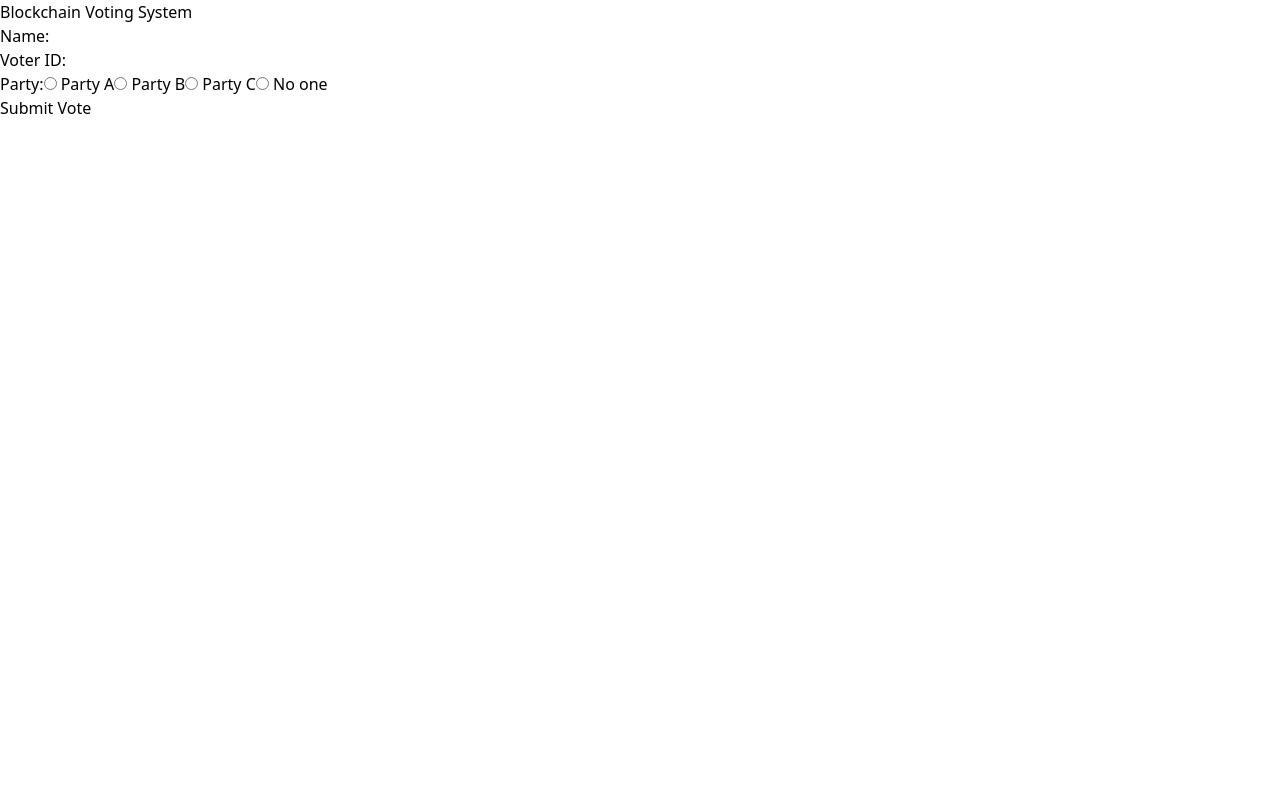
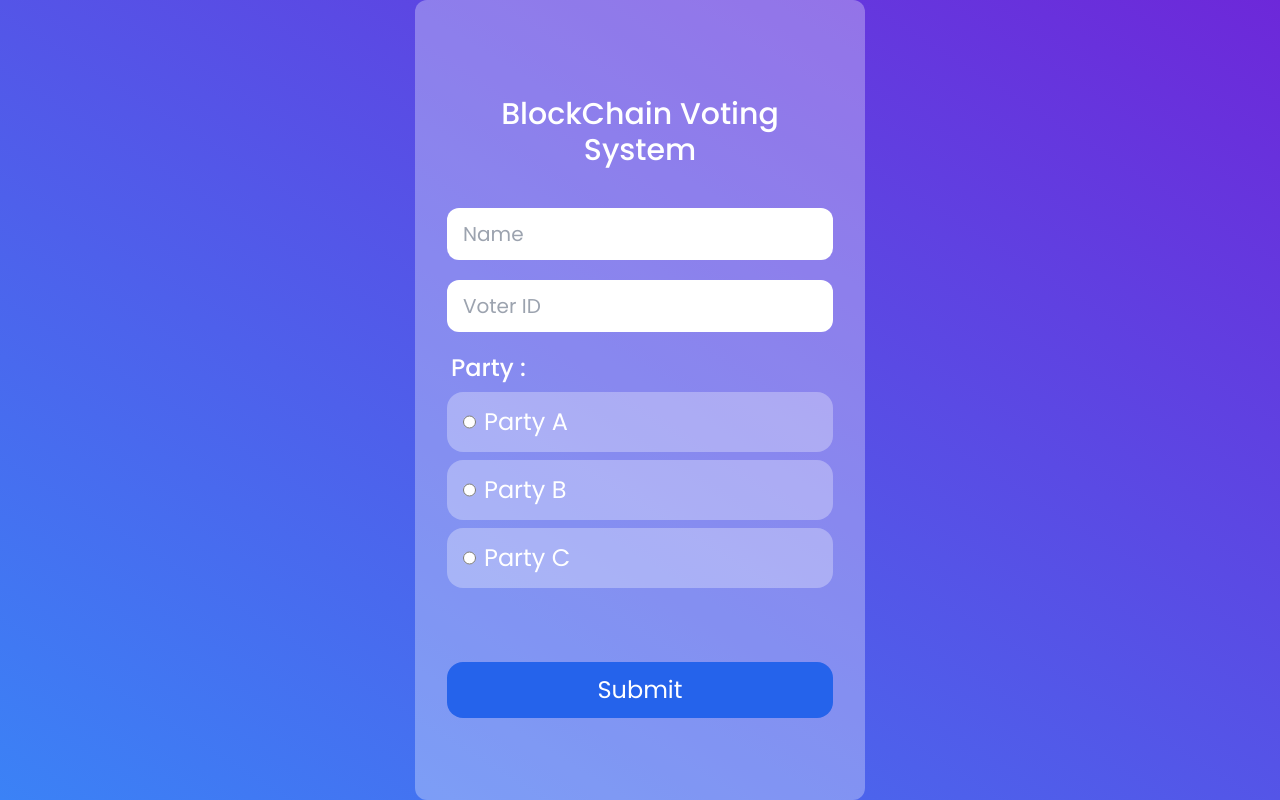
Before and after one commit to parthasdey2304/BlockChain-Voting-System, a React (Vite) app in the folder client/: page / in a window 1280 px wide. Built offline with nearby package versions, Linux system fonts and the light colour scheme.

Commit message:
initial commit

```diff
--- a/client/index.html
+++ b/client/index.html
@@ -4,6 +4,9 @@
     <meta charset="UTF-8" />
     <link rel="icon" type="image/svg+xml" href="/vite.svg" />
     <meta name="viewport" content="width=device-width, initial-scale=1.0" />
+    <link rel="preconnect" href="https://fonts.googleapis.com">
+    <link rel="preconnect" href="https://fonts.gstatic.com" crossorigin>
+    <link href="https://fonts.googleapis.com/css2?family=Poppins:ital,wght@0,100;0,200;0,300;0,400;0,500;0,600;0,700;0,800;0,900;1,100;1,200;1,300;1,400;1,500;1,600;1,700;1,800;1,900&display=swap" rel="stylesheet">
     <script src="https://cdn.tailwindcss.com"></script>
     <title>BlockChain Voting System</title>
   </head>
--- a/client/src/App.jsx
+++ b/client/src/App.jsx
@@ -14,35 +14,52 @@ const App = () => {
       setName('');
       setVoterId('');
       setParty('');
+      console.log(`Submitted vote for ${name} with voterId ${voterId} and party ${party}`);
     } catch (error) {
       console.error('Error submitting vote:', error);
     }
   };
 
   return (
-    <div className=''>
-      <h1>Blockchain Voting System</h1>
-      <form onSubmit={handleSubmit}>
-        <label>
-          Name:
-          <input type="text" value={name} onChange={(e) => setName(e.target.value)} />
-        </label>
-        <br />
-        <label>
-          Voter ID:
-          <input type="text" value={voterId} onChange={(e) => setVoterId(e.target.value)} />
-        </label>
-        <br />
-        <label>
-          Party:
-          <input type="radio" name="party" value="Party A" onChange={() => setParty('Party A')} /> Party A
-          <input type="radio" name="party" value="Party B" onChange={() => setParty('Party B')} /> Party B
-          <input type="radio" name="party" value="Party C" onChange={() => setParty('Party C')} /> Party C
-          <input type="radio" name="party" value="No one" onChange={() => setParty('No one')} /> No one
-        </label>
-        <br />
-        <button type="submit">Submit Vote</button>
-      </form>
+    <div className='w-full h-screen flex justify-center items-center bg-gradient-to-tr from-blue-500 to-violet-700 p-2'>
+      <div className='w-[450px] h-[800px] bg-white/30 rounded-xl p-4 flex pt-24'>
+        <form onSubmit={handleSubmit} className='w-full h-[500px] flex-col space-y-5 font-["Poppins"] px-4'>
+          <div className='w-full flex justify-center items-center text-center font-medium text-white text-3xl mb-10'>
+            BlockChain Voting System
+          </div>
+
+          <div className='w-full flex justify-center items-center'>
+            <input type="text" value={ name } onChange={(e) => {setName(e.target.value)}} className='w-full px-4 py-3 rounded-xl text-xl' placeholder='Name' />
+          </div>
+
+          <div className='w-full flex justify-center items-center'>
+            <input type="number" value={ voterId } onChange={(e) => {setVoterId(e.target.value)}} className='w-full px-4 py-3 rounded-xl text-xl' placeholder='Voter ID' />
+          </div>
+
+          <div className='-mb-10'>
+            <h1 className='text-2xl text-white font-medium mb-2 px-1'>Party : </h1>
+
+            <div className='w-full h-[250px] flex-col space-y-2'>
+              <div className='w-full h-[60px] px-4 py-2 bg-white/30 active:bg-blue-600 rounded-2xl flex space-x-2'>
+                <input type="radio" name='party' value="Party A" id='party_a' onChange={(e) => {setParty(e.target.value)}} className='h-full' />
+                <label for="party_a" className='text-white text-2xl  items-center pt-1.5 w-full'>Party A</label>
+              </div>
+
+              <div className='w-full h-[60px] px-4 py-2 bg-white/30 active:bg-blue-600 rounded-2xl flex space-x-2'>
+                <input type="radio" name='party' value="Party B" id='party_b' onChange={(e) => {setParty(e.target.value)}} className='h-full' />
+                <label for="party_b" className='text-white text-2xl  items-center pt-1.5 w-full'>Party B</label>
+              </div>
+
+              <div className='w-full h-[60px] px-4 py-2 bg-white/30 active:bg-blue-600 rounded-2xl flex space-x-2'>
+                <input type="radio" name='party' value="Party C" id='party_c' onChange={(e) => {setParty(e.target.value)}} className='h-full' />
+                <label for="party_c" className='text-white text-2xl  items-center pt-1.5 w-full'>Party C</label>
+              </div>
+            </div>
+          </div>
+
+          <input type='submit' className='w-full px-2 py-3 bg-blue-600 text-white rounded-2xl text-2xl -mt-10' />
+        </form>
+      </div>
     </div>
   );
 };
```
Also changed, not shown: client/tailwind.config.js (added, +8 -0 lines), 1 other file (tests, documents, lock files or other folders).
